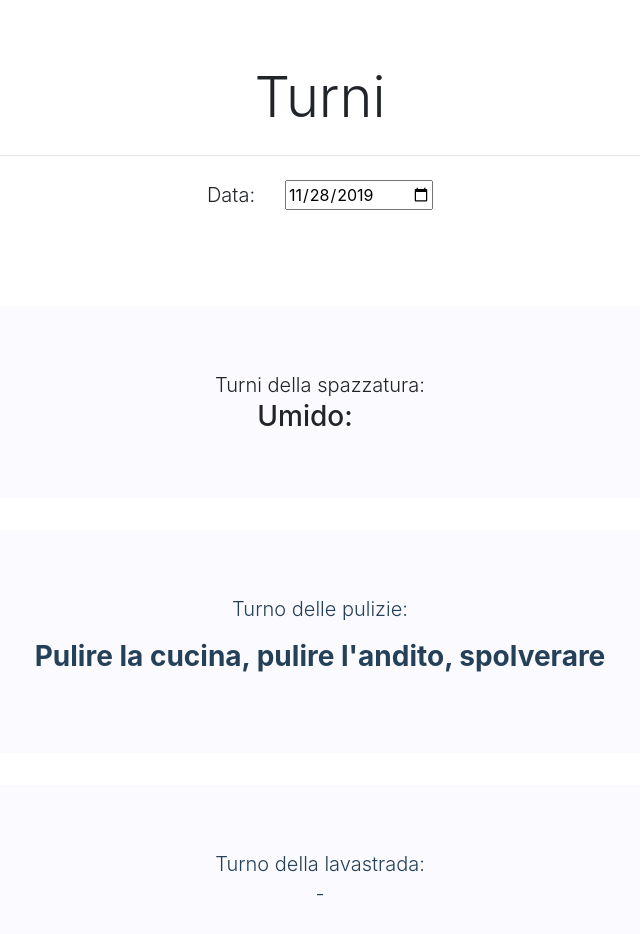
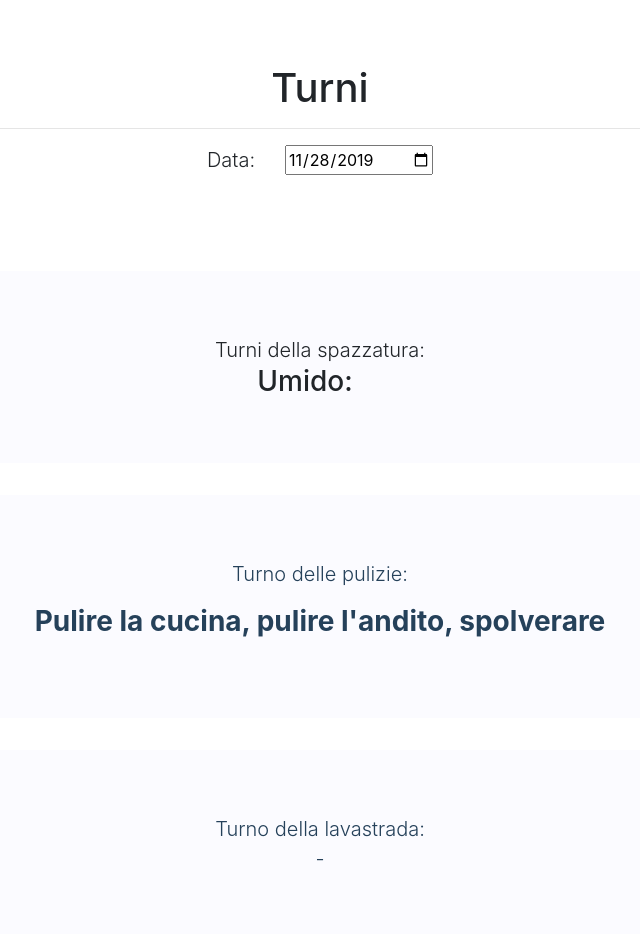
Before and after one commit to Frac7/Shifts, a React (Create React App) app: page / in a window 1280 px wide. Shown: the top 934 px of the page, without its empty margins (320-960 px from the left). Built offline with nearby package versions, Linux system fonts and the light colour scheme.

Commit message:
Trash caption added

```diff
--- a/src/App.js
+++ b/src/App.js
@@ -23,8 +23,8 @@ class App extends React.Component{
 			<div className="App container">
 				<div className="row justify-content-center align-items-center">
 					<div className="jumbotron col-12 wrapper" align="center">
-						<h1 className="display-4">Turni</h1>
-						<hr className="my-4"/>
+						<h1 className="h1">Turni</h1>
+						<hr />
 						<div className="row justify-content-center align-items-center align-content-center">
 							<div className="col-auto">
 								<p className="lead">Data: </p>
--- a/src/components/TrashTurns.js
+++ b/src/components/TrashTurns.js
@@ -65,6 +65,11 @@ const TrashTurns = ({ date }) => {
 											</span>
 										</p>
 									</div>
+									{turnObject === 3 && (
+										<div className="col-12">
+											<p className="h3 my-3 text-center"><b>Conferire tra le 18/18:30</b></p>
+										</div>
+									)}
 								</>
 							)
 					}
```
